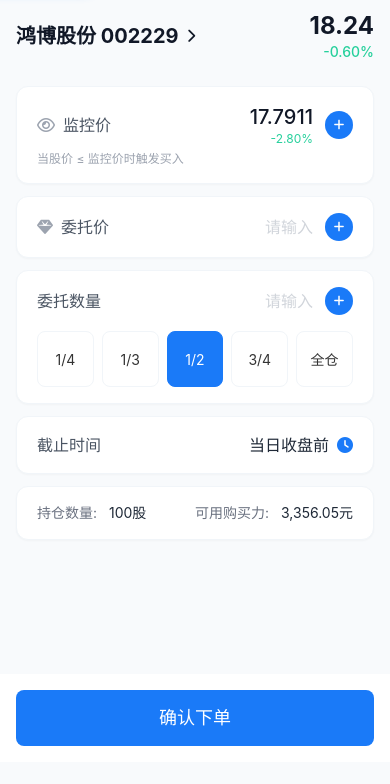
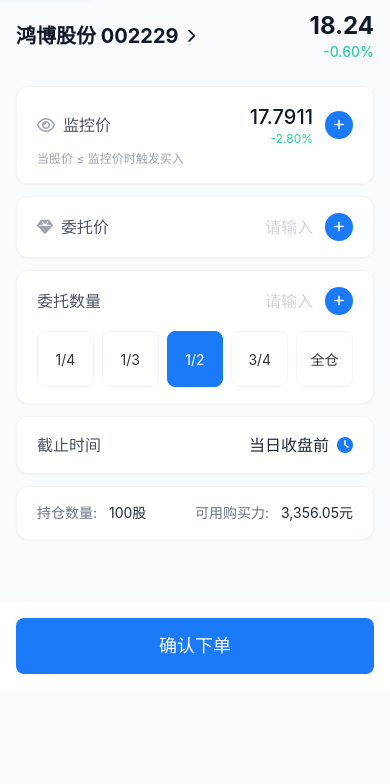
Before and after one commit to zmdcat/OTC--TRS, a plain HTML site: page index.html in a window 390 px wide. Shown: the part 58-842 px from the top of the page. Drawn offline with nearby package versions, Linux system fonts and the light colour scheme.

Commit message:
Raise mobile confirm button further (bottom-24) per visual guidance

```diff
--- a/index.html
+++ b/index.html
@@ -176,7 +176,7 @@
     </main>
 
     <!-- Bottom Button -->
-    <div class="fixed bottom-6 left-0 right-0 p-4 bg-white max-w-md mx-auto lg:static lg:p-0 lg:max-w-none lg:mx-0 lg:bg-transparent">
+    <div class="fixed bottom-24 left-0 right-0 p-4 bg-white max-w-md mx-auto lg:static lg:p-0 lg:max-w-none lg:mx-0 lg:bg-transparent">
         <button class="w-full py-3.5 bg-blue-custom text-white font-medium rounded-lg text-lg active:opacity-90 transition-opacity">
             确认下单
         </button>
```
